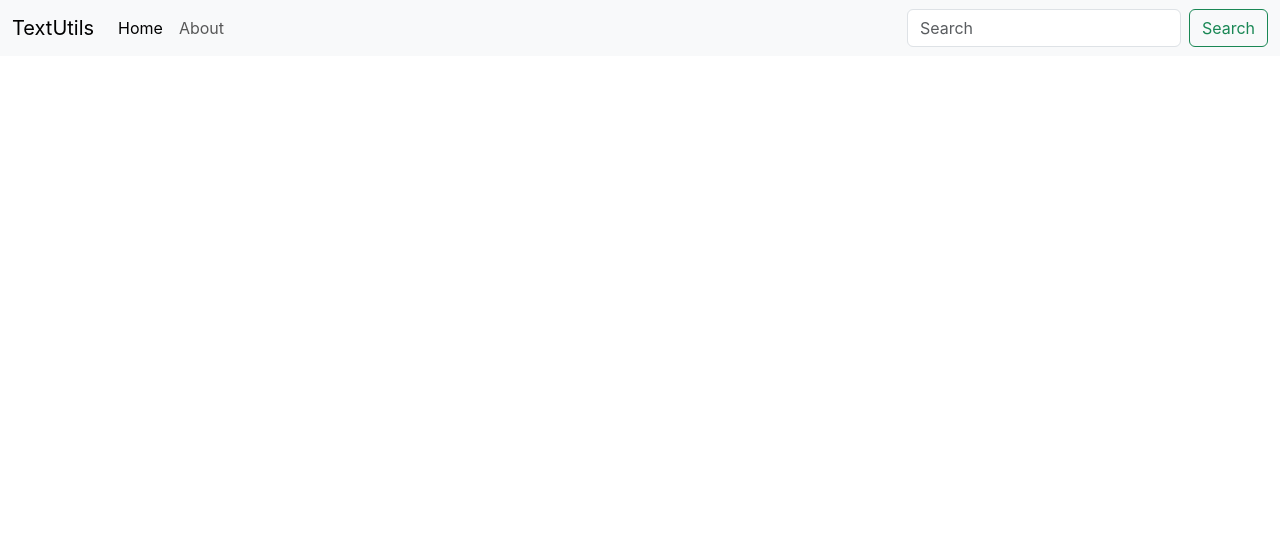
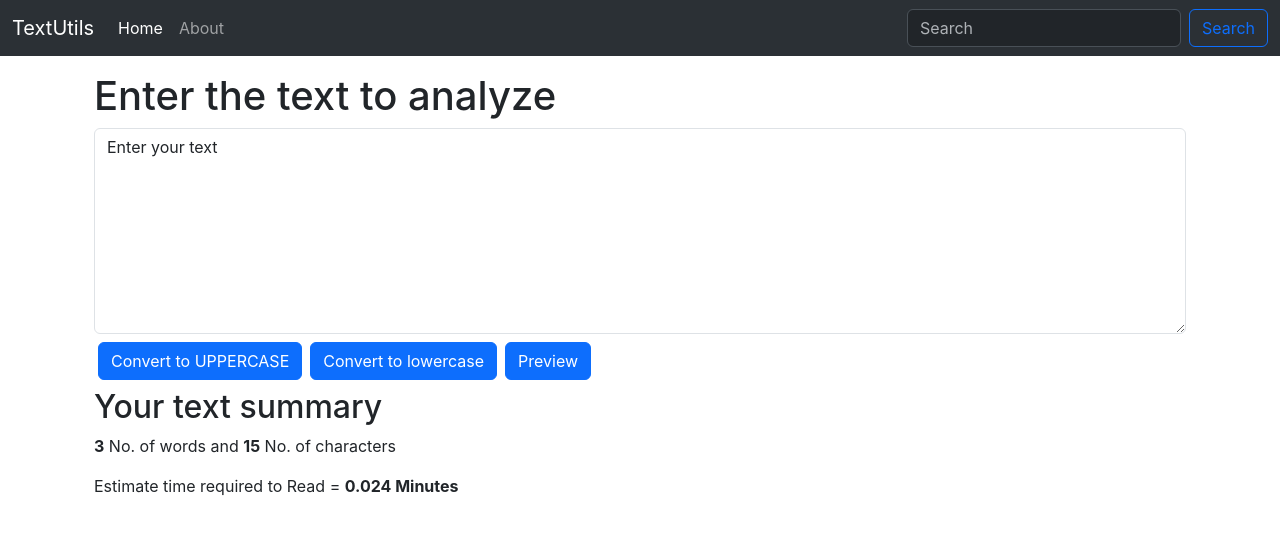
Before and after one commit to lohargaurav00/TextUtils-React, a React (Create React App) app: page / in a window 1280 px wide. Shown: the top 534 px of the page. Built offline with nearby package versions, Linux system fonts and the light colour scheme.

Commit message:
"new functions added for word count, characture count in TextForm.js with lowercase and preview buttun and previewText funch"

```diff
--- a/src/App.js
+++ b/src/App.js
@@ -1,10 +1,14 @@
 import './App.css';
 import Navbar from './Components/Navbar';
+import TextForm from './Components/TextForm';
 
 function App() {
   return (
     <>
     <Navbar title="TextUtils"/>
+    <div className="container my-3">
+    <TextForm heading="Enter the text to analyze"/>
+    </div>
     </>
   );
 }
--- a/src/Components/Navbar.js
+++ b/src/Components/Navbar.js
@@ -3,7 +3,7 @@ import PropTypes from 'prop-types'
 
 export default function Navbar(props) {
   return (
-    <nav className="navbar navbar-expand-lg bg-body-tertiary">
+    <nav className="navbar navbar-expand-lg bg-body-tertiary" data-bs-theme="dark">
       <div className="container-fluid">
         <a className="navbar-brand" href="/">
           {props.title}
@@ -39,7 +39,7 @@ export default function Navbar(props) {
               placeholder="Search"
               aria-label="Search"
             />
-            <button className="btn btn-outline-success" type="submit">
+            <button className="btn btn-outline-primary" type="submit">
               Search
             </button>
           </form>
--- /dev/null
+++ b/src/Components/TextForm.js
@@ -0,0 +1,53 @@
+import React, { useState } from "react";
+
+export default function TextForm(props) {
+  const upperText = () => {
+    let newText = text.toUpperCase();
+    setText(newText);
+    let preview = document.getElementById("preview");
+    preview.hidden = false
+
+  };
+  const lowerText = () => {
+    let newText = text.toLowerCase();
+    setText(newText);
+    let preview = document.getElementById("preview");
+    preview.hidden = false
+  };
+
+  const previewText = () =>{
+    let preview = document.getElementById("preview");
+    if (preview.hidden === true){
+      preview.hidden = false
+    }
+    else{
+      preview.hidden = true
+    }
+  }
+
+  const handleonChange = (e) => {
+    setText(e.target.value);
+  };
+
+  const [text, setText] = useState("Enter your text");
+  return (
+    <>
+      <div className="container">
+        <h1> {props.heading} </h1>
+        <textarea className="form-control" id="Mytext" rows="8" value={text} onChange={handleonChange}></textarea>
+        <button className="btn btn-primary my-2 mx-1" onClick={upperText}>Convert to UPPERCASE</button>
+        <button className="btn btn-primary my-2 mx-1" onClick={lowerText}>Convert to lowercase</button>
+        <button className="btn btn-primary my-2 mx-1" onClick={previewText}>Preview</button>
+      </div>
+      <div className="container">
+          <h2>Your text summary</h2>
+          <p><b>{text.split(' ').length}</b> No. of words and <b>{text.length}</b> No. of characters</p>
+          <p> Estimate time required to Read = <b> {0.008* text.split(' ').length} Minutes</b></p>
+          <div id="preview" hidden>
+            <h4>Preview</h4>
+            <p> {text} </p>
+          </div>
+      </div>
+    </>
+  );
+}
```
